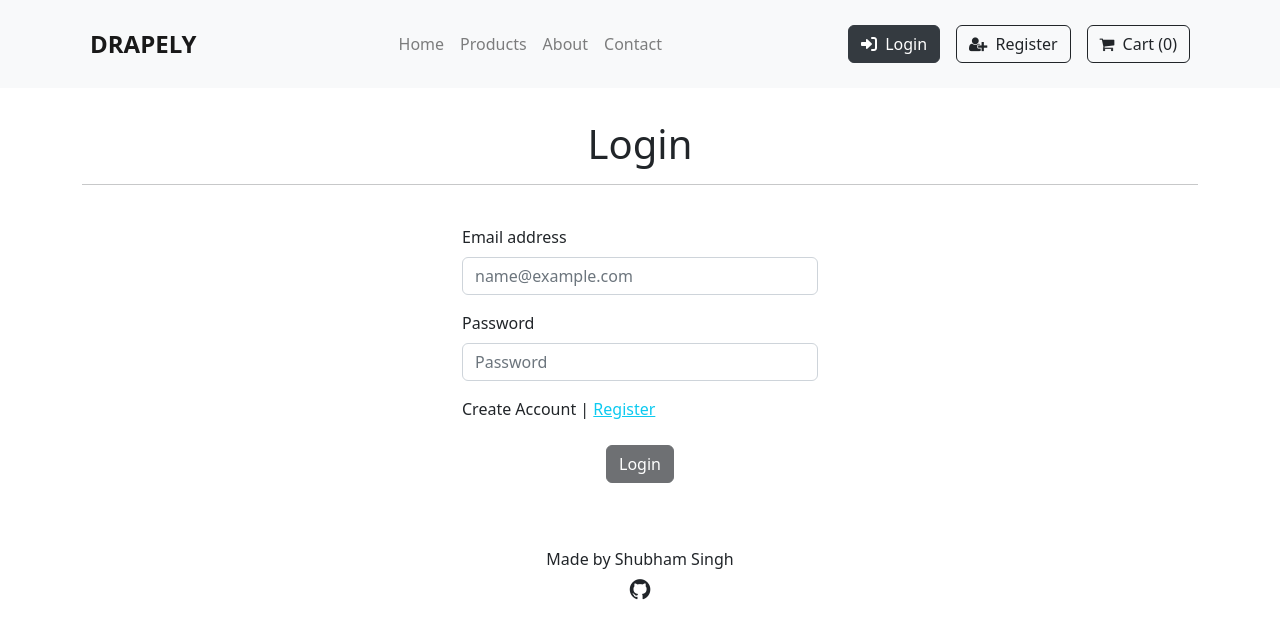
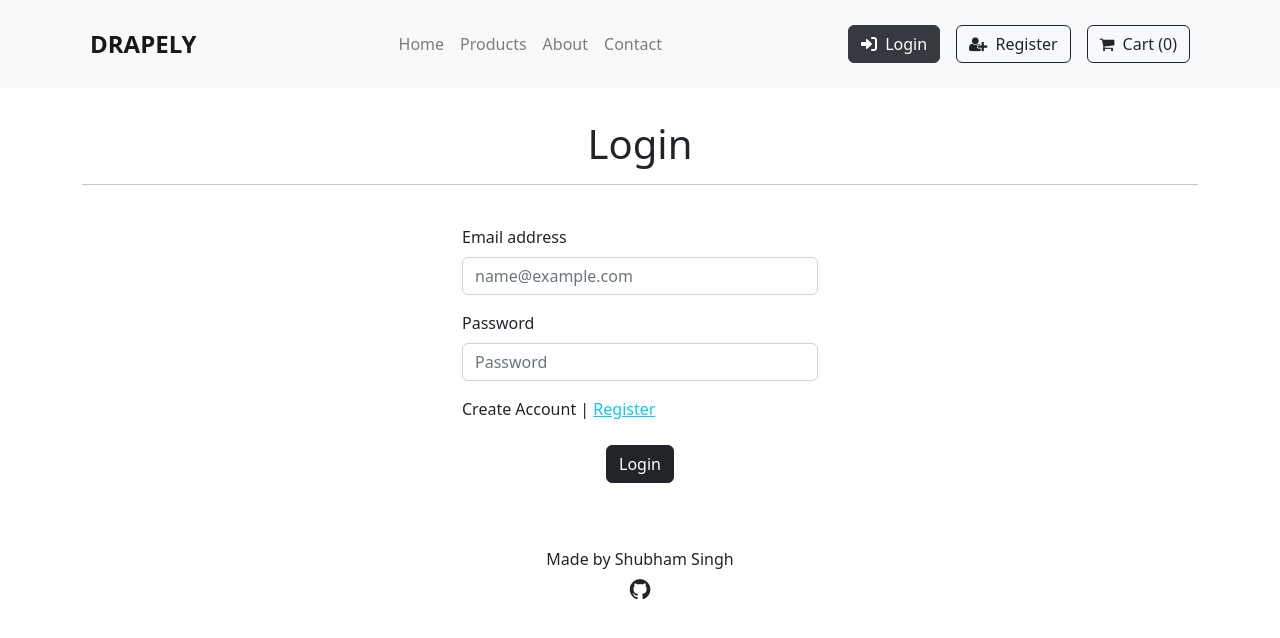
Before and after one commit to shubham-singh0109/Drapely_Ecommerce_React_UI_Showcase, a React (Create React App) app: page /login in a window 1280 px wide. Shown: the top 638 px of the page. Built offline with nearby package versions, Linux system fonts and the light colour scheme.

Commit message:
Update Login.jsx

```diff
--- a/src/pages/Login.jsx
+++ b/src/pages/Login.jsx
@@ -19,6 +19,7 @@ const Login = () => {
                   class="form-control"
                   id="floatingInput"
                   placeholder="name@example.com"
+                  required
                 />
               </div>
               <div class="my-3">
@@ -28,13 +29,14 @@ const Login = () => {
                   class="form-control"
                   id="floatingPassword"
                   placeholder="Password"
+                  required
                 />
               </div>
               <div className="my-3">
                 <p>Create Account | <Link to="/register" className="text-decoration-underline text-info">Register</Link> </p>
               </div>
               <div className="text-center">
-                <button class="my-2 mx-auto btn btn-dark" type="submit" disabled>
+                <button class="my-2 mx-auto btn btn-dark" type="submit">
                   Login
                 </button>
               </div>
```
